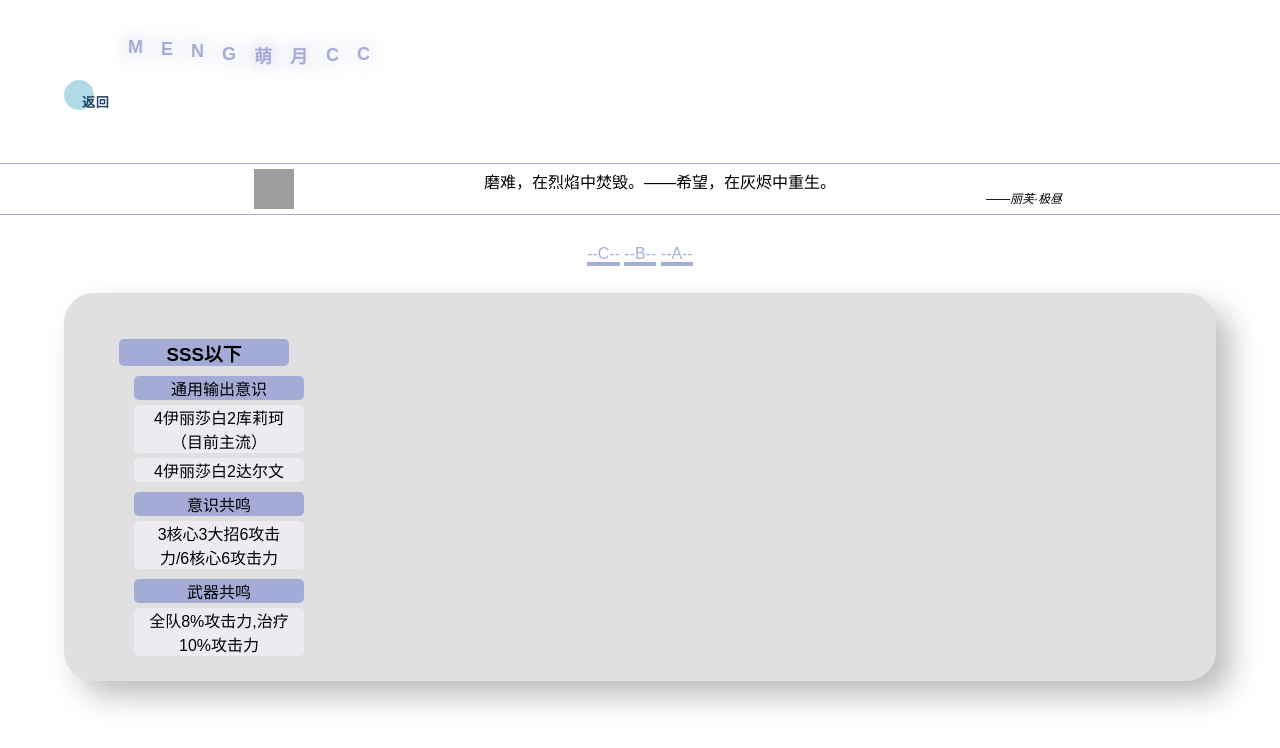
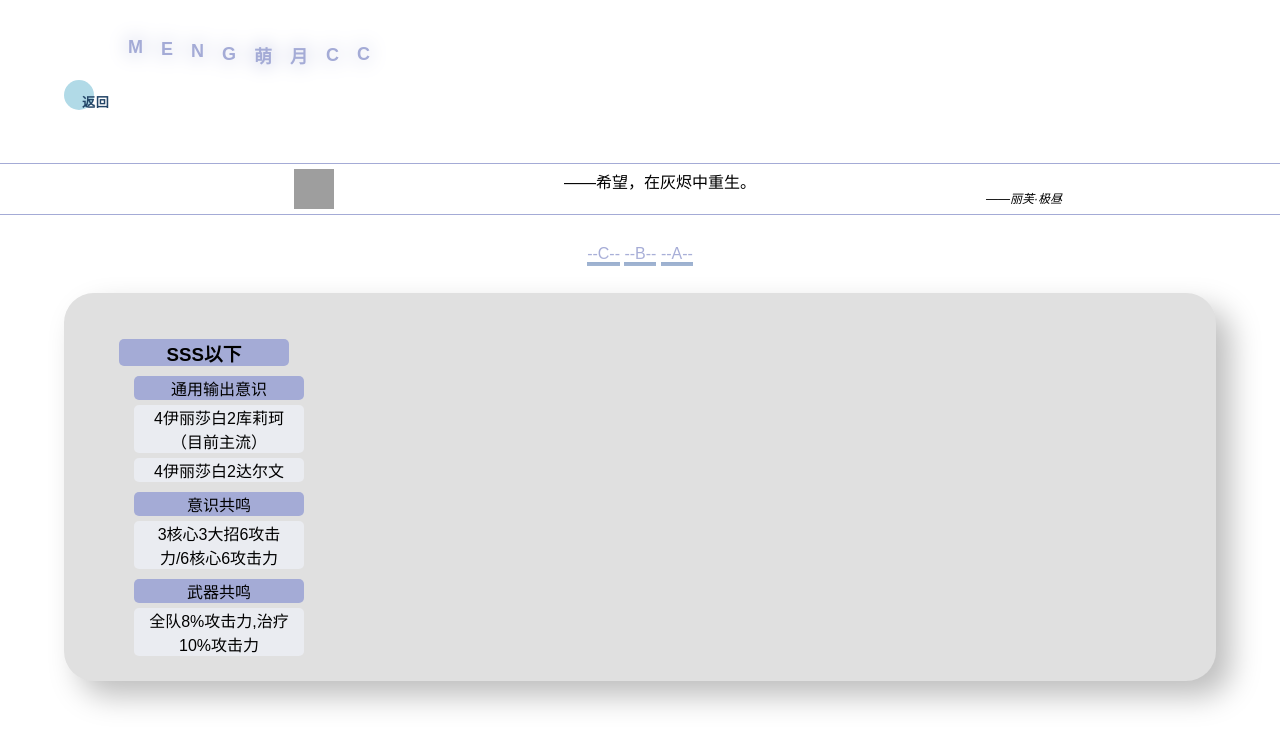
Before and after one commit to 687Jum/meng, a plain HTML site: page 1/h/lfjz.html in a window 1280 px wide. Drawn offline with Linux system fonts and the light colour scheme; grey boxes are pictures that could not be loaded.

Commit message:
Update lfjz.html

```diff
--- a/1/h/lfjz.html
+++ b/1/h/lfjz.html
@@ -43,7 +43,7 @@
         style="width: 40px; height: 40px"
         alt=""
       />
-      <div>磨难，在烈焰中焚毁。——希望，在灰烬中重生。</div>
+      <div>——希望，在灰烬中重生。</div>
       <br />
 
       <em
```
